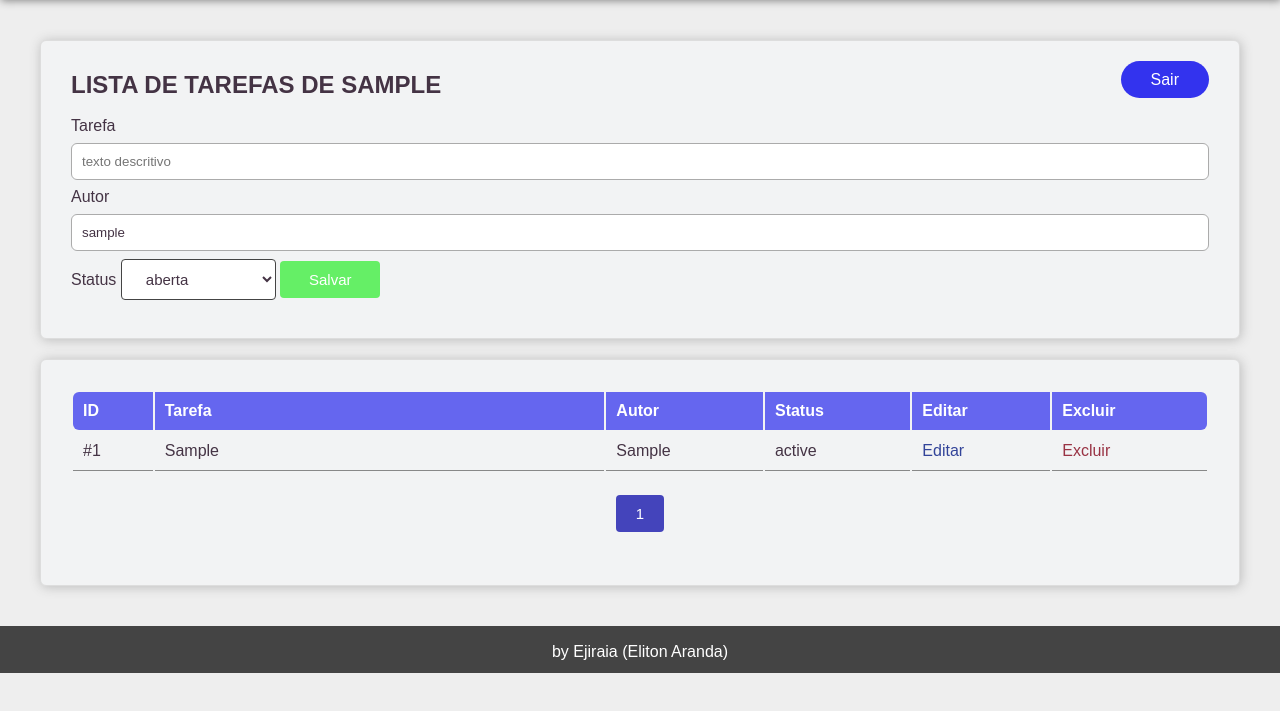
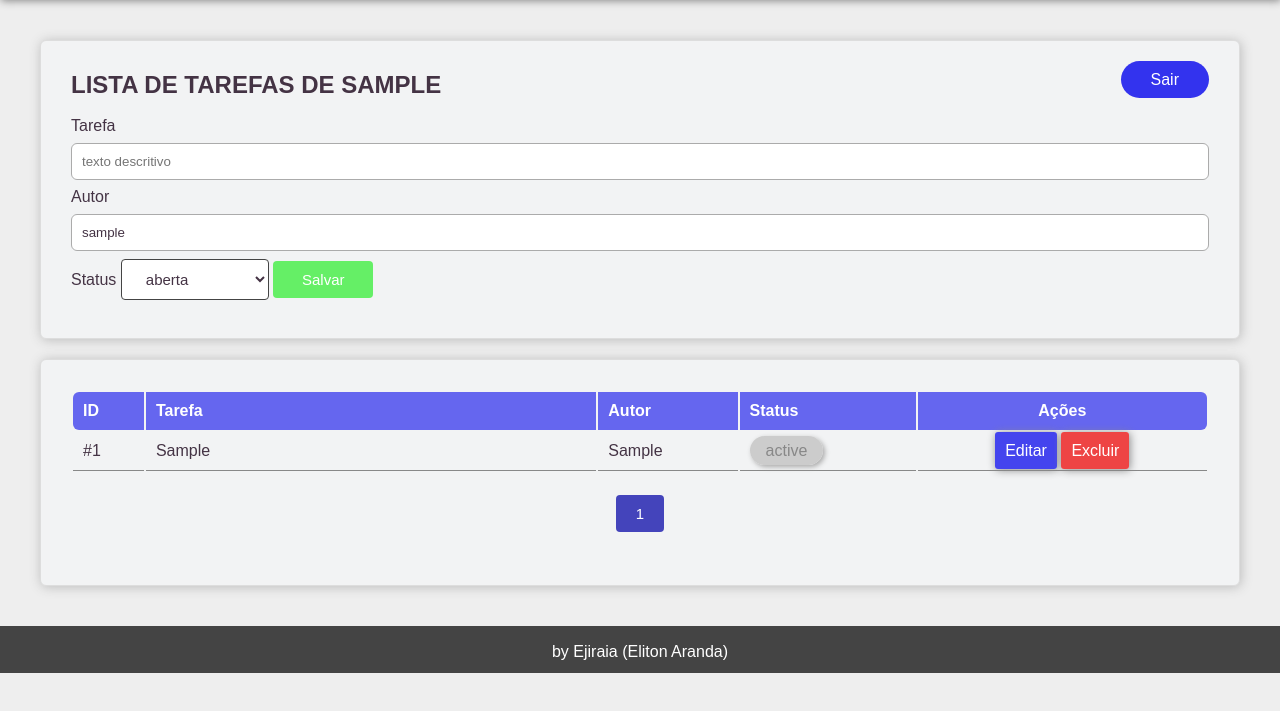
Before and after one commit to ejiraia/app-mini-lista-de-taresfas, a PHP site: page /AppListaDeTarefas/index.php?pagina=1 in a window 1280 px wide. Shown: the part 68-779 px from the top of the page. Run offline with PHP 8.4, Linux system fonts and the light colour scheme; the visitor is signed in with stand-in values (Sample User, id 1); tables that the repository leaves empty or names only in its code hold one stand-in row (values such as "Sample post").

Commit message:
pequenas melhorias 1

```diff
--- a/css/estilos.css
+++ b/css/estilos.css
@@ -110,8 +110,25 @@ padding: 32px 20px;
 	margin: 0 2px;
 	background: #444b;
 }
-.aberta{color: #3e3e;}
-.finalizada{color: orange;}
+
+td span{
+	background: #ccc;
+	padding: 6px 16px;
+	border-radius: 20px;
+	box-shadow: 2px 2px 5px #aaa;
+	color: #888;
+}
+td.processando span{
+	background: #33ee;
+	color: white;
+}
+td.aberta span{
+	background: #3e3e;
+}
+td.finalizada span{
+	background: orange;
+	color: white;
+}
 
 /* ESPAÇAMENTOS  */
 .top-5{
@@ -173,3 +190,25 @@ footer i{
   font-size: 23px;
   font-weight: normal;
 }
+.editar, .remove{
+	background: #e44;
+	padding: 10px;
+	color: white!important;
+	border-radius: 3px;
+	box-shadow: 1px 1px 8px #888;
+}
+.editar{
+	background: #44E;
+}
+@media screen and (max-width: 780px) {
+	.editar, .remove{
+		display: block;
+		margin-bottom: 4px;
+	}
+	td span{
+		display: block;
+		text-align: center;
+		border-radius: 3px;
+		padding: 10px;
+	}
+}
--- a/editar-tarefa.php
+++ b/editar-tarefa.php
@@ -50,7 +50,7 @@
 			<select name="status">
 				<option <?php selecionado('aberta')?> >aberta</option>
 				<option <?php selecionado('em pausa')?>>em pausa</option>
-				<option <?php selecionado('aguardando...')?>>aguardando...</option>
+				<option <?php selecionado('processando')?>>processando</option>
 				<option <?php selecionado('finalizada')?>>finalizada</option>
 			</select>
 			<button type="submit" name="acao">Salvar</button>
--- a/index.php
+++ b/index.php
@@ -84,7 +84,7 @@ $porPagina = 3;
 			<select name="status">
 				<option>aberta</option>
 				<option>em pausa</option>
-				<option>aguardando...</option>
+				<option>processando</option>
 				<option>finalizada</option>
 			</select>
 			<button type="submit" name="acao">Salvar</button>
@@ -98,8 +98,7 @@ $porPagina = 3;
 					<th width="40%">Tarefa</th>
 					<th>Autor</th>
 					<th>Status</th>
-					<th>Editar</th>
-					<th>Excluir</th>
+					<th style="text-align: center;">Ações</th>
 				</tr>
 				<?php
 					$tarefas = Core::selectDesc('*','tb_tarefas','true',($paginaAtual-1)*$porPagina,$porPagina);
@@ -109,9 +108,11 @@ $porPagina = 3;
 					<td>#<?php echo $value['id']; ?></td>
 					<td><?php echo $value['tarefa']; ?></td>
 					<td><?php echo $value['autor']; ?></td>
-					<td <?php echo 'class='.$value['status']; ?>><?php echo $value['status']; ?></td>
-					<td><a class="editar" href="editar-tarefa.php?id=<?php echo $value['id']; ?>&status=<?php echo $value['status']; ?>">Editar</a></td>
-					<td><a class="remove" href="index.php?excluir=<?php echo $value['id']; ?>">Excluir</a></td>
+					<td <?php echo 'class='.$value['status']; ?>><span><?php echo $value['status']; ?></span></td>
+					<td style="text-align: center;">
+						<a class="editar" href="editar-tarefa.php?id=<?php echo $value['id']; ?>&status=<?php echo $value['status']; ?>">Editar</a>
+						<a class="remove" href="index.php?excluir=<?php echo $value['id']; ?>">Excluir</a>
+					</td>
 				</tr>
 				<?php }//fim do foreach ?>
 			</table>
```
